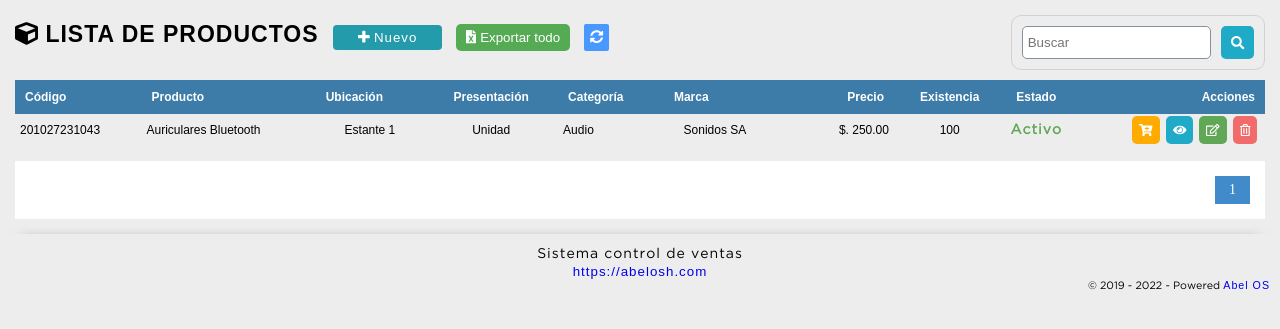
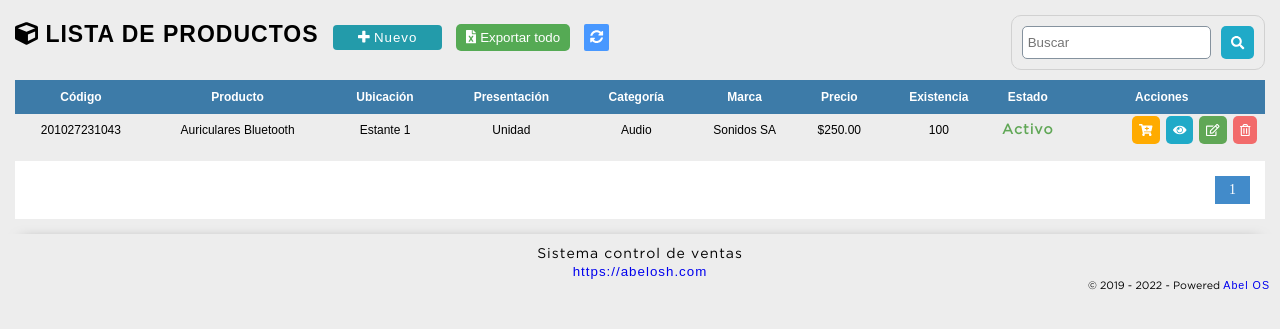
Before and after one commit to cl16f1/SISTEMA-INEQ, a PHP site: page /sistema_facturacion/sistema/productos/productos.php in a window 1280 px wide. Shown: the part 75-404 px from the top of the page. Run offline with PHP 8.4, Linux system fonts and the light colour scheme; a user stored in the database is signed in; data comes from the database, SQL or seed files in the repository.

Commit message:
Arreglos de diseño en los modulos

```diff
--- a/sistema/compras/compras.php
+++ b/sistema/compras/compras.php
@@ -76,7 +76,7 @@
 				<th>No. Documento</th>
 				<th>Proveedor</th>
 				<th class="textcenter">Tipo de pago</th>
-				<th class="textright">Total</th>
+				<th class="textcenter">Total</th>
 				<th class="textcenter">Estado</th>
 				<th class="textcenter">Acciones</th>
 			</tr>
@@ -96,7 +96,7 @@
 					<td><?php echo $data["no_documento"]; ?></td>
 					<td><?php echo $data["proveedor"]; ?></td>
 					<td class="textcenter"><?php echo $data['tipo_pago']; ?></td>
-					<td class="textright totalfactura"><span><?= SIMBOLO_MONEDA ?>.</span><?php echo formatCant($data["total"]); ?></td>
+					<td class="totalfactura"><span><?= SIMBOLO_MONEDA ?></span><?php echo formatCant($data["total"]); ?></td>
 					<td class="estado textcenter"><?php echo $estado; ?></td>
 					<td class="textcenter">
 						<button title="Ver compra" class="btn_view view_compra" type="button" onClick="viewCompra(<?php echo $data["id_compra"];?>)" ><i class="fas fa-eye"></i></button>
--- a/sistema/css/style.css
+++ b/sistema/css/style.css
@@ -840,13 +840,9 @@ table td{
 }
 
 .totalfactura{
-	display: -webkit-flex;
-	display: -moz-flex;
-	display: -ms-flex;
-	display: -o-flex;
-	display: flex;
-	justify-content: space-between;
+	text-align: center;
 }
+
 .div_acciones{
 	display: -webkit-flex;
 	display: -moz-flex;
--- a/sistema/productos/productos.php
+++ b/sistema/productos/productos.php
@@ -91,17 +91,17 @@
 	<div class="containerTable">
 		<table id="tblProductos">
 			<tr>
-				<th>Código</th>
-				<th>Producto</th>
-				<th>Ubicación</th>
+				<th class="textcenter">Código</th>
+				<th class="textcenter" >Producto</th>
+				<th class="textcenter">Ubicación</th>
 				<th class="textcenter">Presentación</th>
-				<th>Categoría</th>
-				<th>Marca</th>
-				<th class="textright" width="128px">Precio</th>
+				<th class="textcenter">Categoría</th>
+				<th class="textcenter">Marca</th>
+				<th class="textcenter">Precio</th>
 				<th class="textcenter">Existencia</th>
 				<th class="textcenter">Estado</th>
 				<!-- <th class="textcenter">Foto</th> -->
-				<th class="textright">Acciones</th>
+				<th class="textcenter">Acciones</th>
 			</tr>
 		<?php
 			if($result > 0){
@@ -123,16 +123,16 @@
 						$bkRowClass = 'agotado';
 					}
 			?>
-				<tr class="row<?php echo $data["codproducto"]; ?>" id="row_<?php echo $data["codproducto"]; ?>">
+				<tr class="textcenter row<?php echo $data["codproducto"]; ?>" id="row_<?php echo $data["codproducto"]; ?>">
 					<td ><?php echo $data["codebar"]; ?></td>
-					<td class="nameProduct"><?php echo $data["producto"]; ?> <div class="descriptionProduct"><?php echo $data["descripcion"]; ?></div></td>
+					<td class="textcenter"><?php echo $data["producto"]; ?> <div class="descriptionProduct"><?php echo $data["descripcion"]; ?></div></td>
 					<td class="textcenter"><?php echo $data["ubicacion"]; ?></td>
 					<td class="textcenter"><?php echo $data["presentacion"]; ?></td>
 					<td ><?php echo $data["categoria"]; ?></td>
 					<td class="textcenter"><?php echo $data["marca"]; ?></td>
-					<td class="celPrecio textright"><?php echo SIMBOLO_MONEDA.'. '.formatCant($data["precio"]); ?></td>
-					<td class="celExistencia textcenter"><?php echo $data["existencia"]; ?></td>
-					<td class="celEstado <?= $bkRowClass; ?> textcenter" style="width: 50px;"><?php echo $estadoExistencia; ?></td>
+					<td class="textcenter"><?php echo SIMBOLO_MONEDA.formatCant($data["precio"]); ?></td>
+					<td class="textcenter"><?php echo $data["existencia"]; ?></td>
+					<td class="<?= $bkRowClass; ?> textcenter" style="width: 50px;"><?php echo $estadoExistencia; ?></td>
 					<!-- <td class="img_producto textcenter"><img src="<?php echo $foto; ?>" alt="<?php echo $data["descripcion"]; ?>"></td> -->
 					<td class="textright">
 						<div class="div_acciones">
--- a/sistema/ventas/ventas.php
+++ b/sistema/ventas/ventas.php
@@ -90,7 +90,7 @@
 				<th>Vendedor</th>
 				<th class="textcenter">Estado</th>
 				<th class="textcenter">Tipo de pago</th>
-				<th class="textright">Total Factura</th>
+				<th class="textcenter">Total Factura</th>
 				<th class="textcenter">Acciones</th>
 			</tr>
 		<?php
@@ -117,7 +117,7 @@
 					<td><?php echo $data["vendedor"]; ?></td>
 					<td class="estado textcenter"><?php echo $estado; ?></td>
 					<td class="textcenter"><?php echo $data['tipo_pago']; ?></td>
-					<td class="textright totalfactura"><span><?= SIMBOLO_MONEDA ?>.</span><?php echo formatCant($data["totalfactura"]); ?></td>
+					<td class="totalfactura"><span><?= SIMBOLO_MONEDA ?></span><?php echo formatCant($data["totalfactura"]); ?></td>
 
 					<td class="textright">
 						<div class="div_acciones">
```
